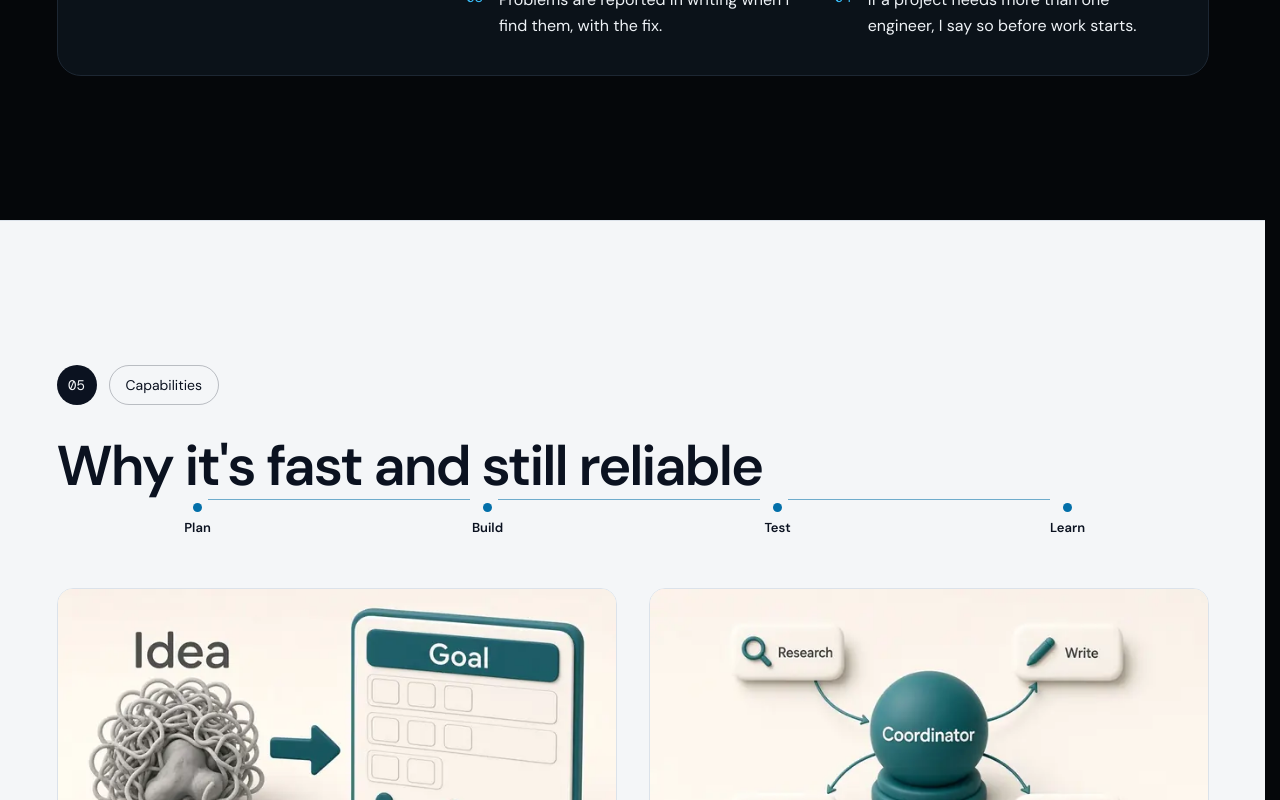
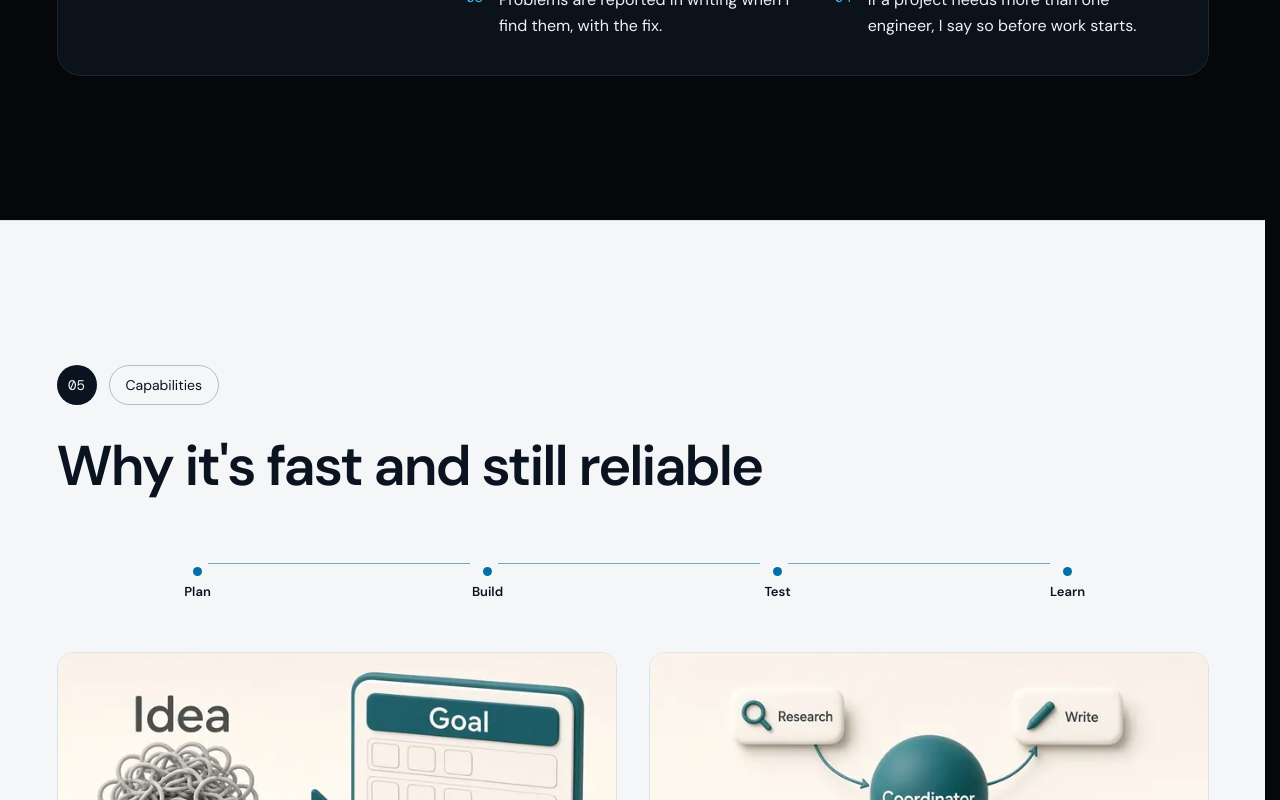
Before and after one commit to shanifadhil33-blip/My-portfolio, a Next.js app: page / in a window 1280 px wide. Shown: the part 11118-11918 px from the top of the page. Built offline with nearby package versions, Linux system fonts and the light colour scheme.

Commit message:
Give the capability step line its intended gap under the heading

```diff
--- a/src/app/globals.css
+++ b/src/app/globals.css
@@ -376,7 +376,7 @@ button:disabled {
   .cap-card { animation: none !important; transform: none !important; }
 }
 
-.cap-line { display: grid; grid-template-columns: repeat(4, minmax(0, 1fr)); gap: 16px 8px; margin: 0; padding: 0; list-style: none; }
+.cap-line { display: grid; grid-template-columns: repeat(4, minmax(0, 1fr)); gap: 16px 8px; padding: 0; list-style: none; }
 .cap-line li { position: relative; text-align: center; }
 .cap-line li span {
   display: block;
```
